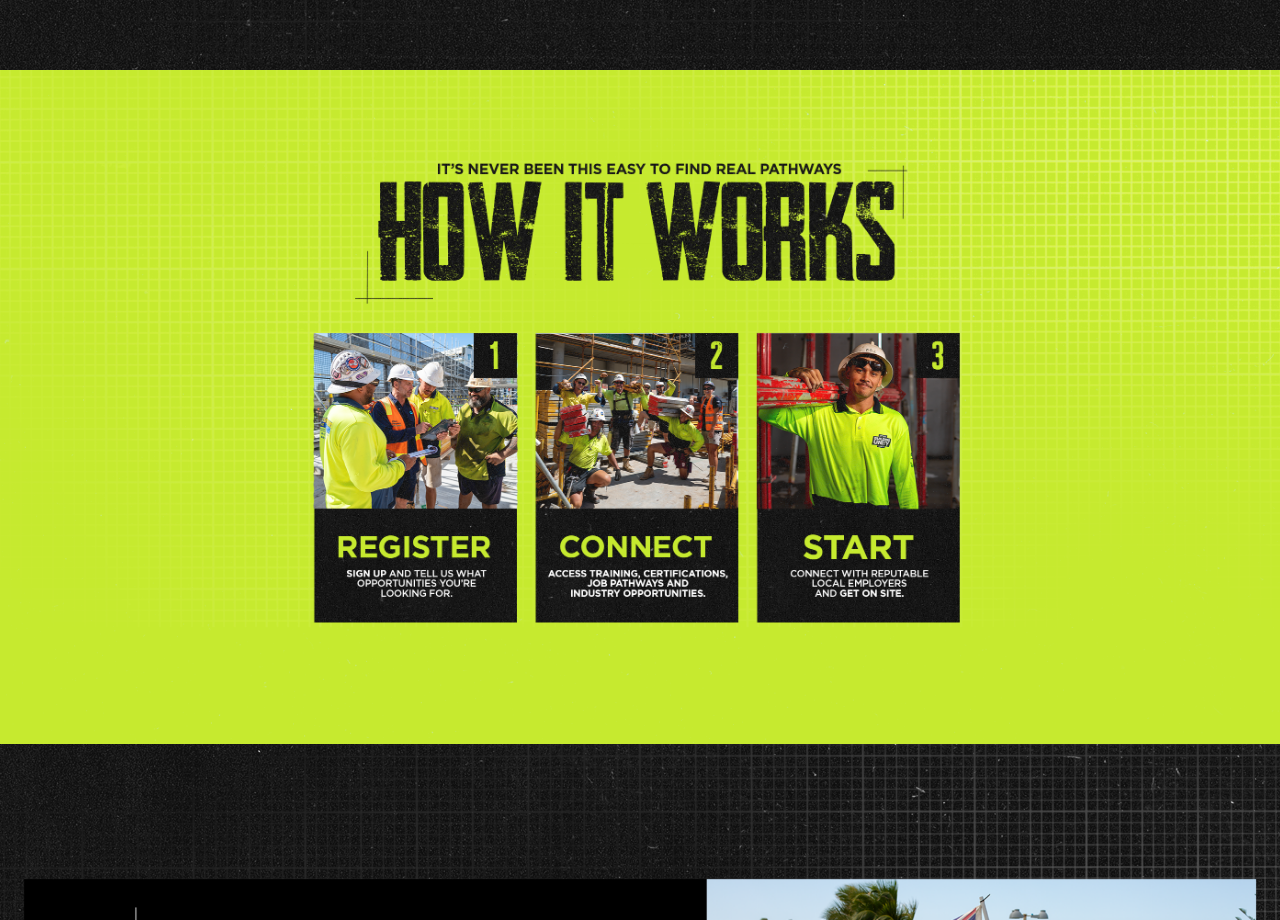
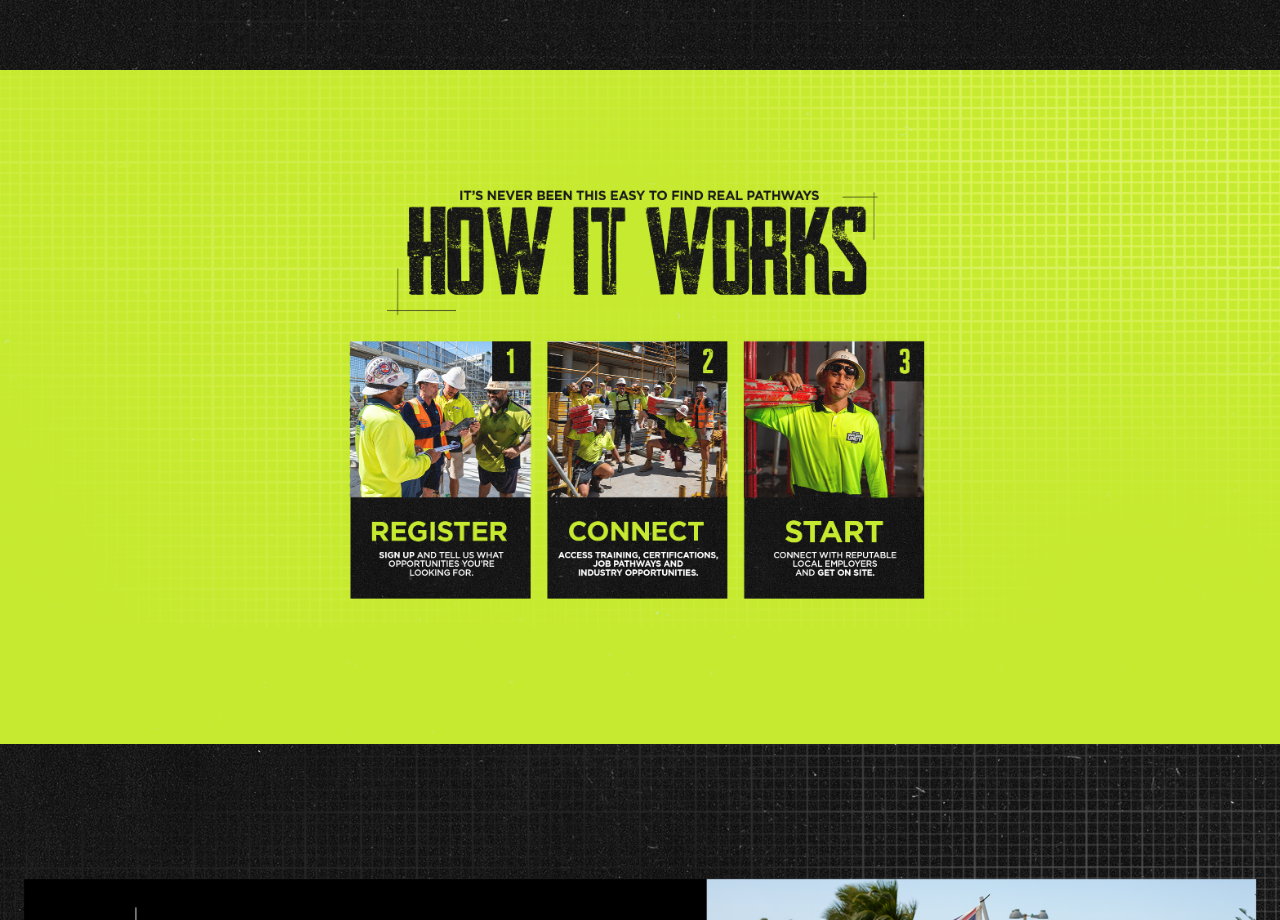
Before and after one commit to JamesMcCannCoding/BuildingBeyond, a Next.js app: page / in a window 1280 px wide. Shown: the part 2080-3000 px from the top of the page. Built offline with nearby package versions, Linux system fonts and the light colour scheme.

Commit message:
Assets Update

```diff
--- a/app/page.module.css
+++ b/app/page.module.css
@@ -573,10 +573,10 @@
   }
 }
 
-@media (min-width: 769px) and (max-width: 1300px) {
+@media (min-width: 769px) and (max-width: 1500px) {
   .fourthHeroSection {
     --hero-image-width: min(88vw, 980px);
-    --hero-image-scale: .9;
+    --hero-image-scale: .8;
   }
 
   .fourthHeroStack {
```
